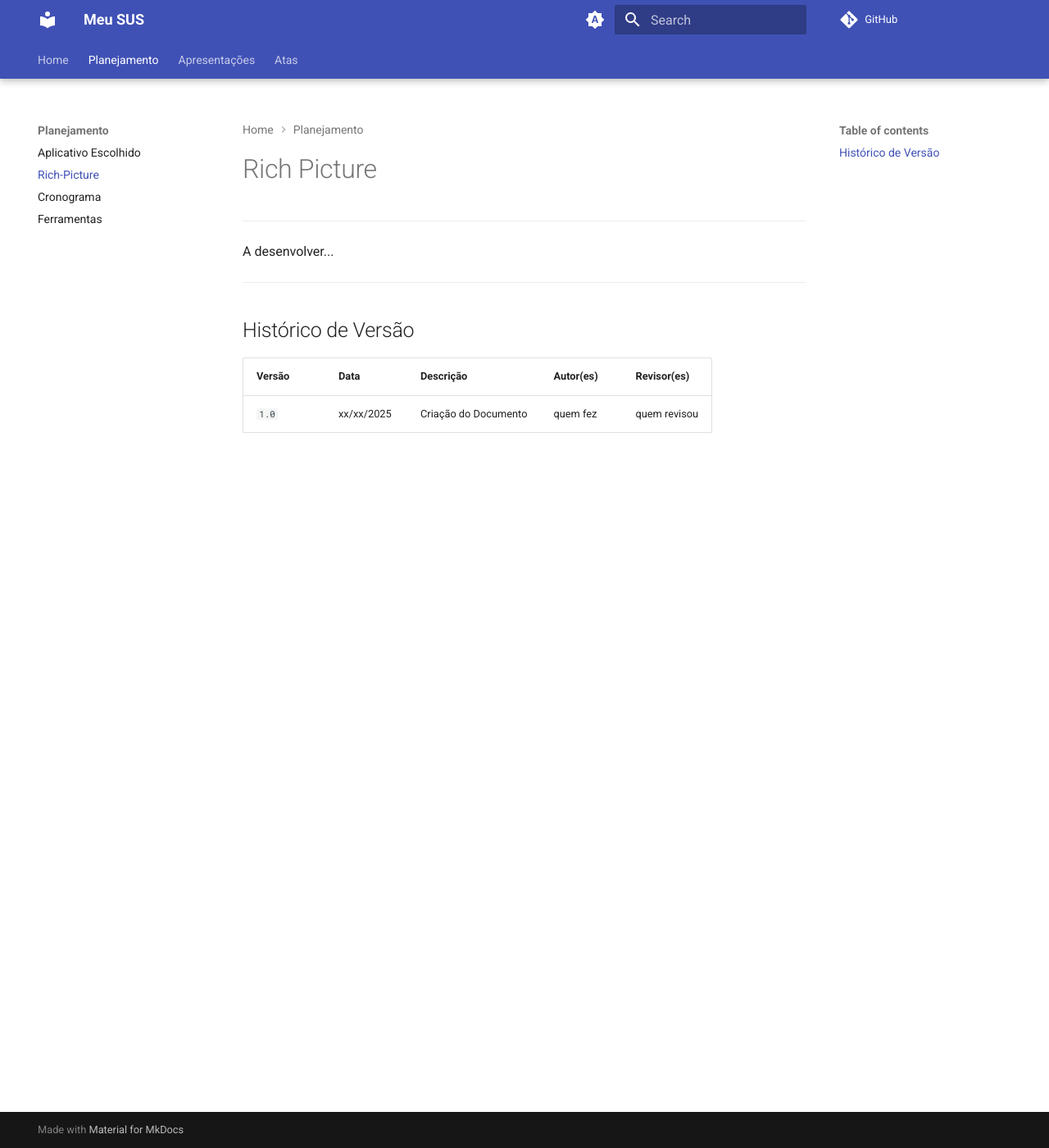
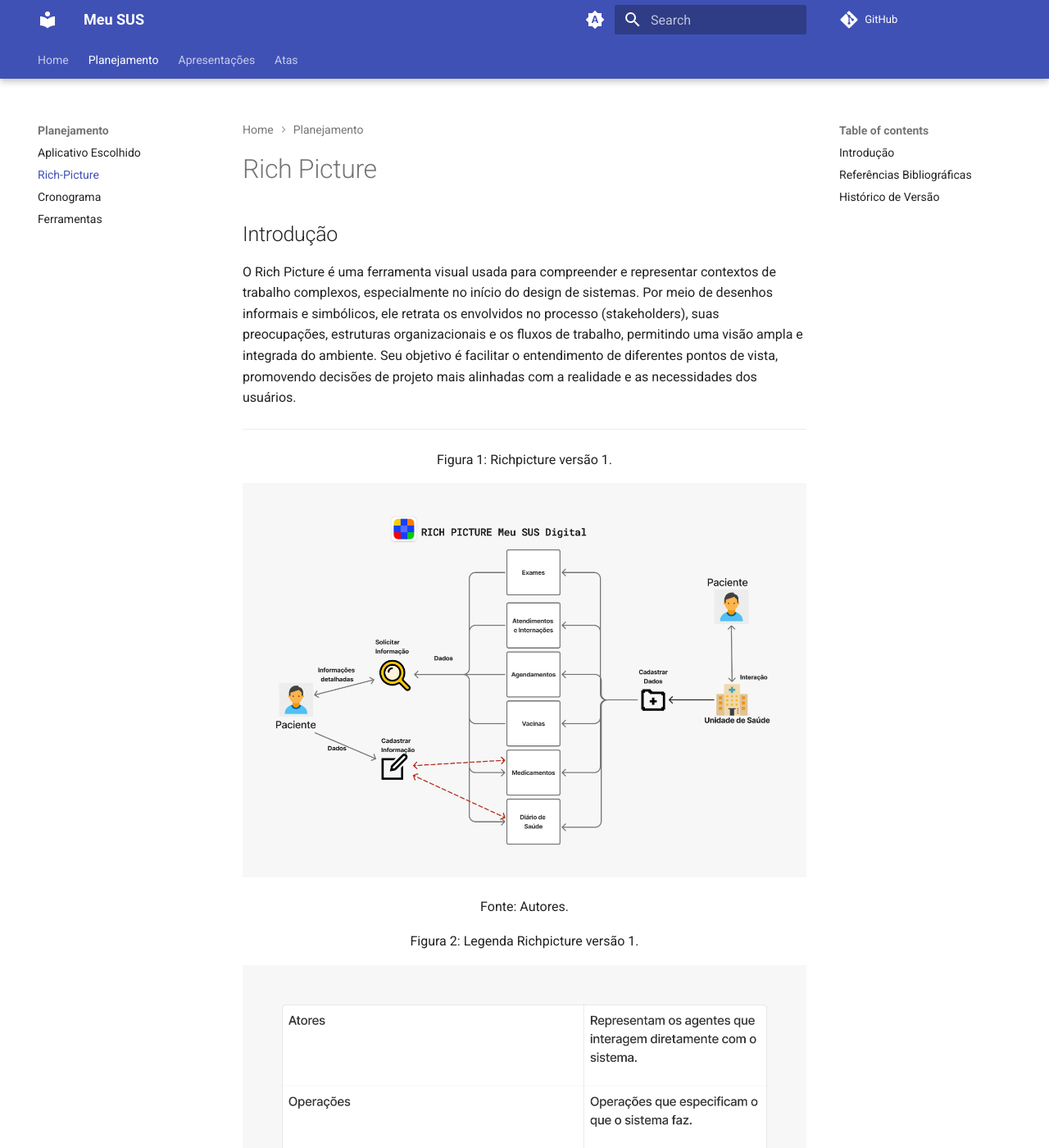
Before and after one commit to Requisitos-de-Software/2025.1-MeuSUSDigital, an MkDocs documentation site: the page built from docs/planejamento/richpicture.md, in a window 1280 px wide and 1400 px high. Shown: the whole window at 82% size. Built offline with MkDocs 1.6.1 and Material for MkDocs 9.7.7, drawn with Linux system fonts in a browser that asks for light colours; comment, search, counter and statistics services are not loaded; some of the changed text lies outside the part shown.

Commit message:
criado documento do richpicture

```diff
--- a/docs/planejamento/richpicture.md
+++ b/docs/planejamento/richpicture.md
@@ -1,11 +1,24 @@
 # Rich Picture
+
+## Introdução
+O Rich Picture é uma ferramenta visual usada para compreender e representar contextos de trabalho complexos, especialmente no início do design de sistemas. Por meio de desenhos informais e simbólicos, ele retrata os envolvidos no processo (stakeholders), suas preocupações, estruturas organizacionais e os fluxos de trabalho, permitindo uma visão ampla e integrada do ambiente. Seu objetivo é facilitar o entendimento de diferentes pontos de vista, promovendo decisões de projeto mais alinhadas com a realidade e as necessidades dos usuários.
+
+---
+<font size="3"><p style="text-align: center">Figura 1: Richpicture versão 1.</p></font>
+![](../assets/richpicture/rich-picture.jpeg)
+<font size="3"><p style="text-align: center">Fonte: Autores.</p></font>
+
+<font size="3"><p style="text-align: center">Figura 2: Legenda Richpicture versão 1.</p></font>
+![](../assets/richpicture/rich-picture-legenda.jpeg)
+<font size="3"><p style="text-align: center">Fonte: Autores.</p></font>
 ---
 
-A desenvolver...
+## Referências Bibliográficas
 
----
+[1] MONK, Andrew; HOWARD, Steve. The Rich Picture: A Tool for Reasoning About Work Context. Methods and tools, 1998.
+
 ## Histórico de Versão
 
 | Versão | Data          | Descrição                          | Autor(es)     |  Revisor(es)  |
 | ------ | ------------- | ---------------------------------- | ------------- | ------------- |
-| `1.0`  |  xx/xx/2025 |  Criação do Documento | quem fez  | quem revisou |
+| `1.0`  |  13/04/2025 |  Criação do Documento | Pedro  | Gabriel |
```
Also changed, not shown: docs/assets/richpicture/rich-picture-legenda.jpeg (added), docs/assets/richpicture/rich-picture.jpeg (added).
